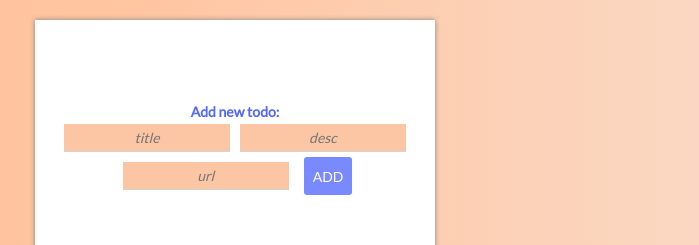
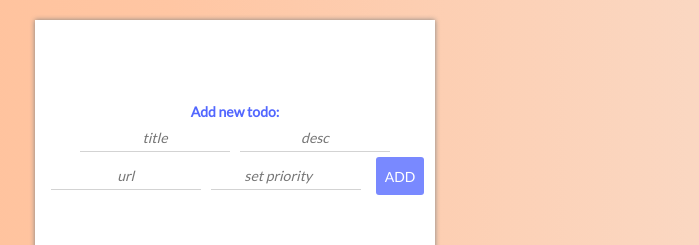
Before and after one commit to zuzabrzozowska/todo-list-in-React.js, a React (Create React App) app: page / in a window 1280 px wide. Shown: the top 245 px of the page, without its empty margins (405-1104 px from the left). Built offline with nearby package versions, Linux system fonts and the light colour scheme; no server answers.

Commit message:
added priority handling

```diff
--- a/src/App.css
+++ b/src/App.css
@@ -54,7 +54,7 @@ h1 {
 }
 
 input {
-
+  width: 150px;
   border: none;
   border-bottom: solid 1px lightgrey;
   padding: 5px;
@@ -63,7 +63,7 @@ input {
   font-family: inherit;
   font-size: inherit;
   outline: none;
-  background: var(--salmon);
+  background: white;
   transition: 0.3s ease-in-out;
 }
 
@@ -73,7 +73,7 @@ input::placeholder {
 }
 
 input:focus {
-  border-bottom: solid grey 2px;
+  border-bottom: solid var(--salmon) 2px;
 }
 
 button:hover {
--- a/src/Components/CreateNewTask/CreateNewTask.js
+++ b/src/Components/CreateNewTask/CreateNewTask.js
@@ -22,6 +22,9 @@ class CreateNewTask extends React.Component {
 
         const newTaskChanged = {...newTask}
         newTaskChanged[target.name] = target.value; //newTask[url] = 'google.pl';
+        if (newTaskChanged[target.name] === "priority") {
+            Math.floor(target.value);
+        }
 
         this.setState({newTask: newTaskChanged})
     }
@@ -34,27 +37,22 @@ class CreateNewTask extends React.Component {
         this.props.postTask(this.state.newTask);
 
         //input value = '' +
-        const emptyNewTask = {...this.state.newTask}
-
-        emptyNewTask.title = '';
-        emptyNewTask.url = '';
-        emptyNewTask.description = '';
-        console.log(emptyNewTask);
-        //how to access input.value???
-        this.setState({newTask: emptyNewTask})
+        document.getElementById("myForm").reset();
     }
 
     render() {
         return(
             <div id="addForm" className="header">
                 <h1>Add new todo:</h1>
-                <form autoComplete="off">
+                <form autoComplete="off" id="myForm">
 
                     <input type="text" name="title" placeholder="title"
                     onChange={this.onInputChange} />
                     <input type="text" name="description" placeholder="desc"
                     onChange={this.onInputChange} />
                     <input type="text" name="url" placeholder="url"
+                    onChange={this.onInputChange} />
+                    <input type="number" min="1" max="3" name="priority" placeholder="set priority"
                     onChange={this.onInputChange} />
 
                     <button className="addTodo" onClick={this.onAddButton} >
--- a/src/Components/CreateOurList/CreateOurList.js
+++ b/src/Components/CreateOurList/CreateOurList.js
@@ -17,6 +17,7 @@ function CreateOurList({todoList, deleteTask}) {
 
                     <span> {task.title} </span>
                     <span> desc: {task.description} </span>
+                    <span> prior: {task.priority} </span>
                     <span> www: <a target="_blank" rel="noopener noreferrer" href={task.url}>{task.url}</a> </span>
 
                     <button onClick={() => deleteTask(task.id)}>
```
